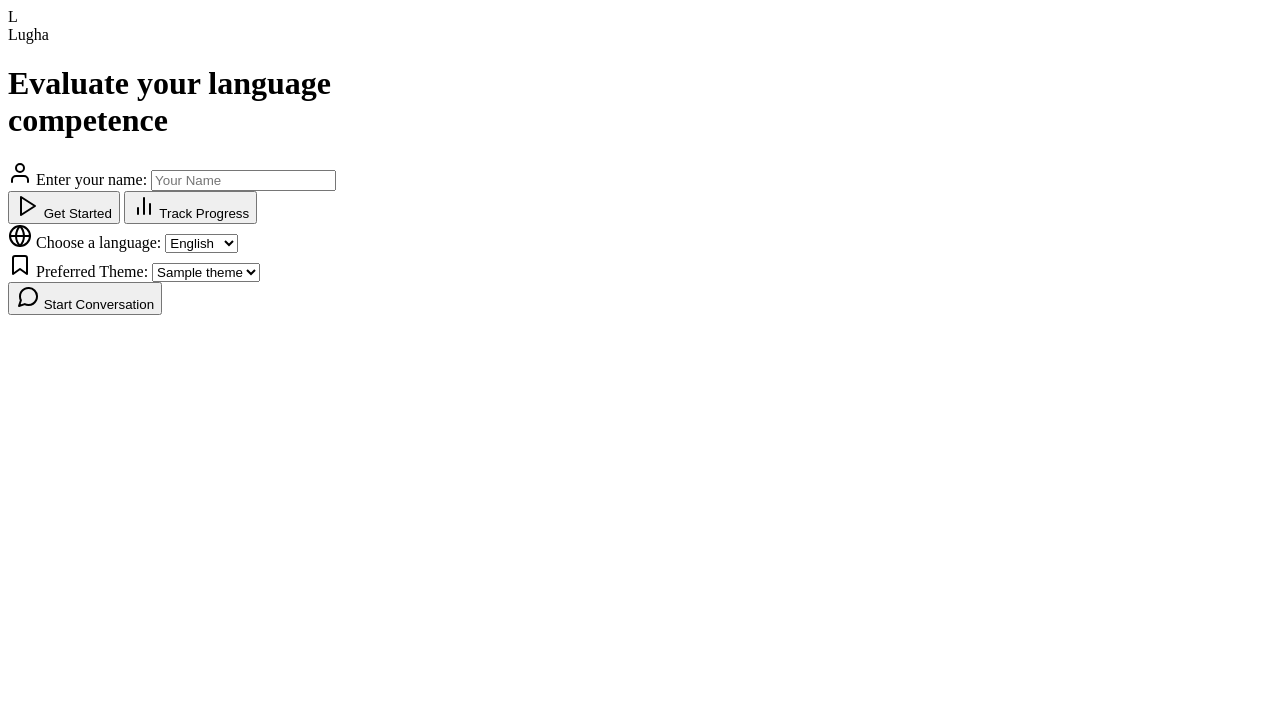
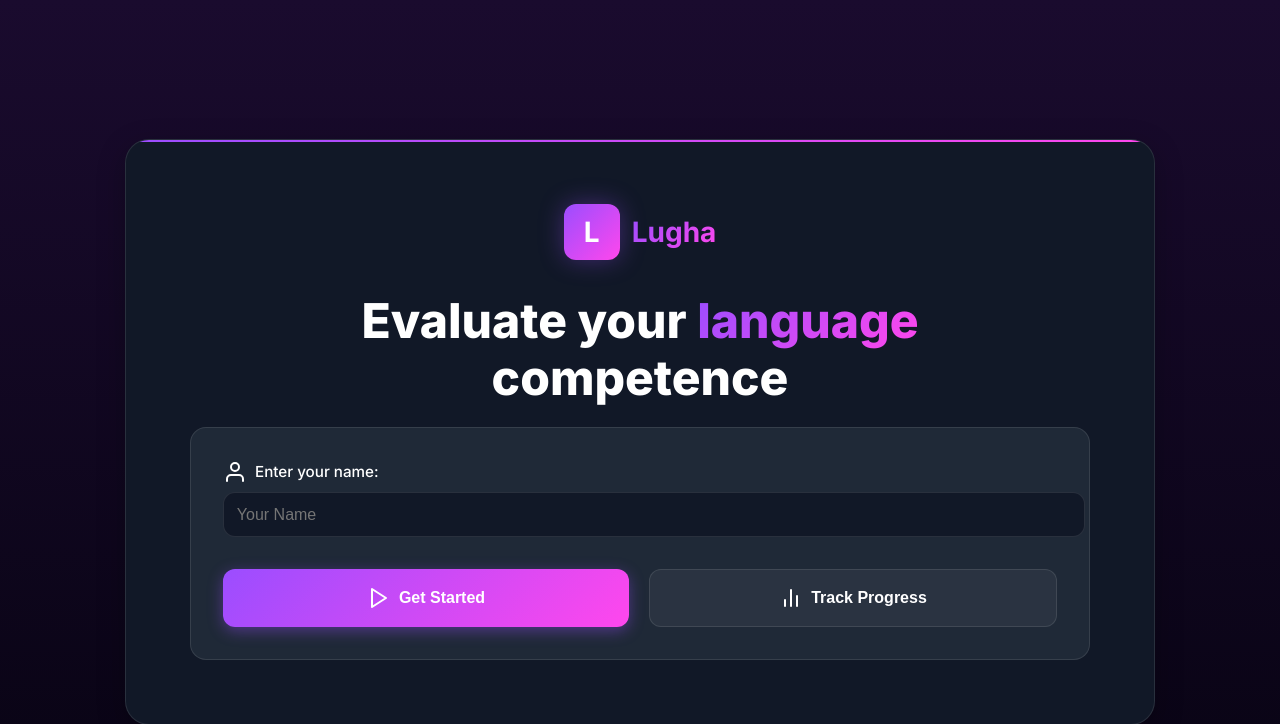
Before and after one commit to khaldoun-xyz/lugha, a Flask app: template src/flask_interface/templates/welcome.html in a window 1280 px wide. Shown: the top 724 px of the page. Before the commit the page ends 315 px from the top, so only its background shows below. Run offline with Flask 3, Linux system fonts and the light colour scheme; the template is opened without the code that fills it: most values are stand-ins (such as "Sample title", 1, 10 or a date in 2020).

Commit message:
resolve CSS issues affecting the welcome page layout

```diff
--- a/src/flask_interface/templates/welcome.html
+++ b/src/flask_interface/templates/welcome.html
@@ -3,12 +3,15 @@
     <head>
         <meta charset="UTF-8">
         <meta name="viewport" content="width=device-width, initial-scale=1.0">
-        <meta name="description" content="Lugha - Language Competence Evaluation">
-        <meta name="keywords" content="language, evaluation, competence, Lugha">
+        <meta name="description"
+              content="Lugha - Evaluate and improve your language competence through interactive conversations">
+        <meta name="keywords"
+              content="language learning, language evaluation, language competence, language assessment, online learning">
         <title>Lugha - Language Competence Evaluation</title>
         <link href="https://fonts.googleapis.com/css2?family=Inter:wght@400;500;600;700;800;900&display=swap"
               rel="stylesheet">
-        <link rel="stylesheet" href="{{ url_for.css }}">
+        <link rel="stylesheet"
+        href="{{ url_for('static', filename='css/theme.css') }}">
         <script src="https://code.jquery.com/jquery-3.6.0.min.js"></script>
         <script src="https://unpkg.com/feather-icons"></script>
     </head>
@@ -45,7 +48,7 @@
                             Track Progress
                         </button>
                     </div>
-                    <div id="additional-features" class="additional-features">
+                    <div id="additional-features" style="display: none; margin-top: 20px;">
                         <div class="form-row">
                             <div class="form-group form-group-half">
                                 <label for="language">
```
Also changed, not shown: .pre-commit-config.yaml. Lines whose indentation alone changed are shown as unchanged.
